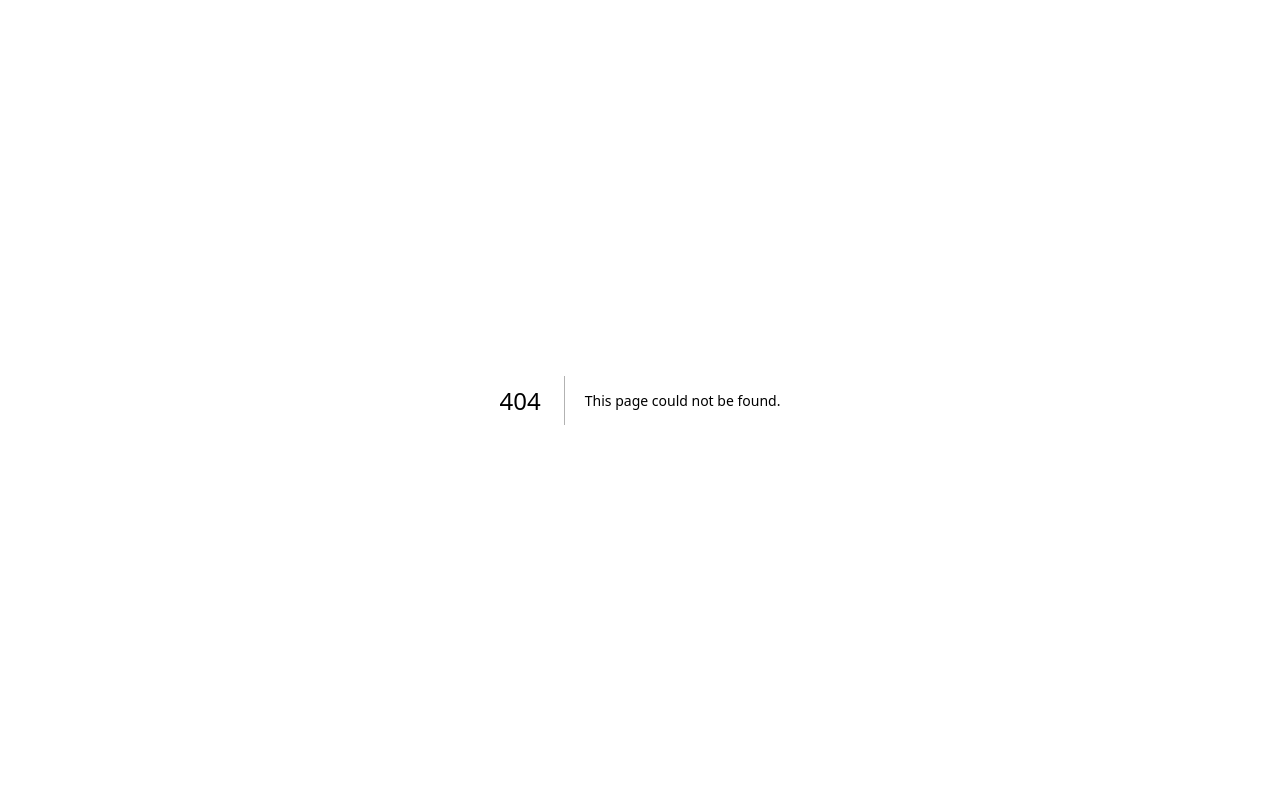
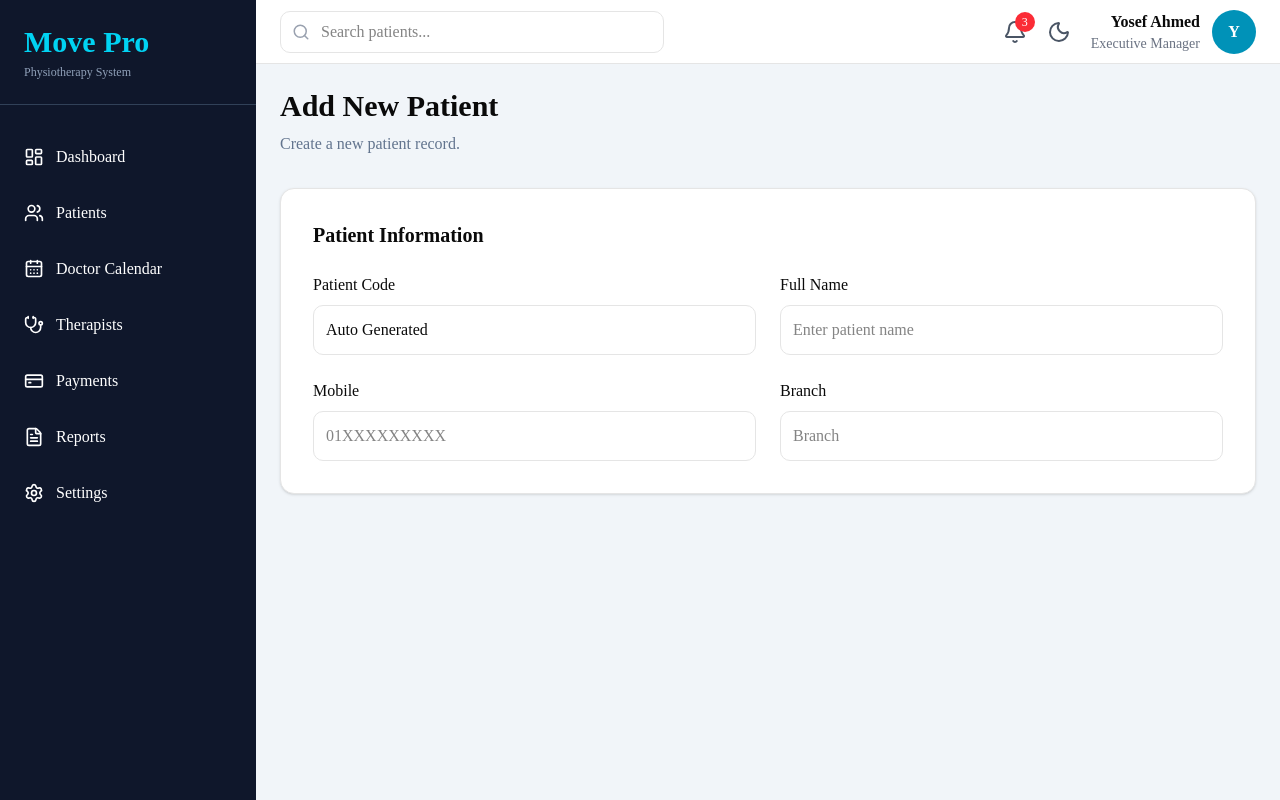
Before and after one commit to yosefahmed126-code/move-pro, a Next.js app: page /patients/new in a window 1280 px wide. Before the commit this address had no page. Built offline with nearby package versions, Linux system fonts and the light colour scheme.

Commit message:
feat: create add patient page

```diff
--- /dev/null
+++ b/src/app/patients/new/page.tsx
@@ -0,0 +1,78 @@
+import DashboardLayout from "@/components/layout/DashboardLayout";
+
+export default function NewPatientPage() {
+  return (
+    <DashboardLayout>
+      <div className="mx-auto max-w-5xl space-y-8">
+
+        <div>
+          <h1 className="text-3xl font-bold">
+            Add New Patient
+          </h1>
+
+          <p className="text-slate-500 mt-2">
+            Create a new patient record.
+          </p>
+        </div>
+
+        <div className="rounded-xl border bg-white p-8 shadow-sm">
+
+          <h2 className="text-xl font-semibold mb-6">
+            Patient Information
+          </h2>
+
+          <div className="grid grid-cols-1 md:grid-cols-2 gap-6">
+
+            <div>
+              <label className="block mb-2 font-medium">
+                Patient Code
+              </label>
+
+              <input
+                className="w-full rounded-lg border p-3"
+                disabled
+                value="Auto Generated"
+              />
+            </div>
+
+            <div>
+              <label className="block mb-2 font-medium">
+                Full Name
+              </label>
+
+              <input
+                className="w-full rounded-lg border p-3"
+                placeholder="Enter patient name"
+              />
+            </div>
+
+            <div>
+              <label className="block mb-2 font-medium">
+                Mobile
+              </label>
+
+              <input
+                className="w-full rounded-lg border p-3"
+                placeholder="01XXXXXXXXX"
+              />
+            </div>
+
+            <div>
+              <label className="block mb-2 font-medium">
+                Branch
+              </label>
+
+              <input
+                className="w-full rounded-lg border p-3"
+                placeholder="Branch"
+              />
+            </div>
+
+          </div>
+
+        </div>
+
+      </div>
+    </DashboardLayout>
+  );
+}
--- a/src/app/patients/page.tsx
+++ b/src/app/patients/page.tsx
@@ -1,3 +1,5 @@
+import Link from "next/link";
+
 import DashboardLayout from "@/components/layout/DashboardLayout";
 import PatientToolbar from "@/features/patients/components/PatientToolbar";
 import PatientsTable from "@/features/patients/components/PatientsTable";
@@ -25,13 +27,18 @@ export default async function PatientsPage() {
             </p>
           </div>
 
-          <button className="rounded-lg bg-cyan-600 px-5 py-2 text-white transition hover:bg-cyan-700">
+          <Link
+            href="/patients/new"
+            className="rounded-lg bg-cyan-600 px-5 py-2 text-white transition hover:bg-cyan-700"
+          >
             + Add Patient
-          </button>
+          </Link>
         </div>
 
+        {/* Toolbar */}
         <PatientToolbar />
 
+        {/* Patients Table */}
         <PatientsTable patients={patients} />
       </div>
     </DashboardLayout>
```
